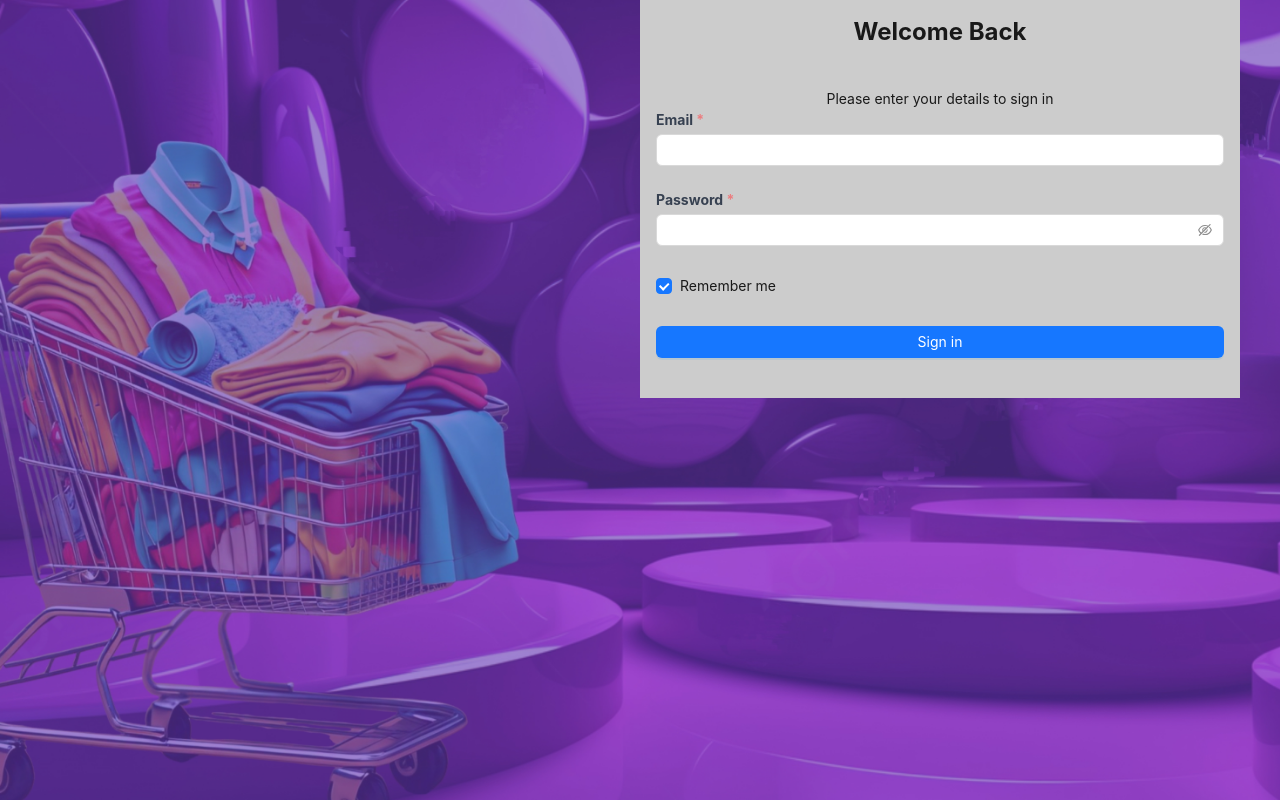
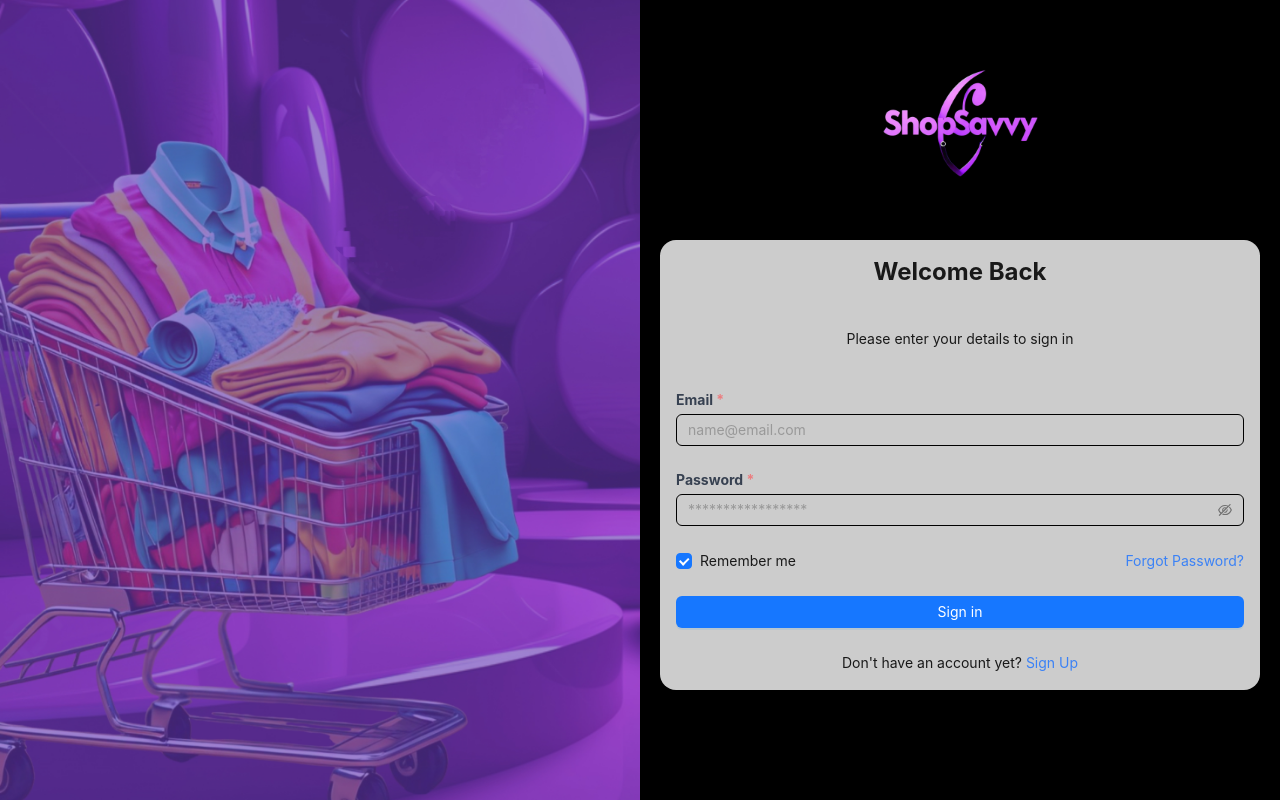
Before and after one commit to emmanex0121/shopsavvy, a React app in the folder frontend/: page / in a window 1280 px wide. Built offline with nearby package versions, Linux system fonts and the light colour scheme; the HTML template or start-up script is replaced by a standard one.

Commit message:
login page design

```diff
--- a/frontend/package.json
+++ b/frontend/package.json
@@ -11,6 +11,7 @@
   },
   "dependencies": {
     "antd": "^5.20.2",
+    "prop-types": "^15.8.1",
     "react": "^18.3.1",
     "react-dom": "^18.3.1",
     "react-router-dom": "^6.26.1"
--- a/frontend/src/common/components/ui/Background.jsx
+++ b/frontend/src/common/components/ui/Background.jsx
@@ -5,13 +5,13 @@ const Background = () => {
     <div className="relative h-[100vh]">
       <div className="absolute inset-0 -z-10 bg-gradient-to-br from-violet-500 via-purple-300 to-fuchsia-500 transition-opacity duration-1000 ease-in-out opacity-100 hover:opacity-0"></div>
       <div className="absolute inset-0 -z-10 bg-gradient-to-tr from-violet-500 via-purple-300 to-fuchsia-500 transition-opacity duration-1000 ease-in-out opacity-0 hover:opacity-100"></div>
-      <div className="absolute inset-0 -z-10">
+      {/* <div className="absolute inset-0 -z-10">
         <img
           src={bgImage}
           alt="background"
           className="h-full w-full object-cover"
         />
-      </div>
+      </div> */}
       {/* <div
         className={`absolute inset-0 bg-cover bg-center bg-[url('${bgImage}')]`}></div> */}
     </div>
--- a/frontend/src/common/components/ui/LoginForm.jsx
+++ b/frontend/src/common/components/ui/LoginForm.jsx
@@ -1,4 +1,6 @@
 import { Button, Checkbox, Form, Input } from "antd";
+import { Link } from "react-router-dom";
+
 const onFinish = (values) => {
   console.log("Success:", values);
 };
@@ -7,14 +9,8 @@ const onFinishFailed = (errorInfo) => {
 };
 const LoginForm = () => (
   <Form
-    className="w-full max-w-lg bg-customGrey p-4"
+    className="w-full max-w-lg bg-customGrey p-4 rounded-2xl"
     name="basic"
-    // labelCol={{
-    //   span: 8,
-    // }}
-    // wrLoginFormerCol={{
-    //   span: 16,
-    // }}
     style={{
       maxWidth: 600,
     }}
@@ -25,7 +21,7 @@ const LoginForm = () => (
     onFinishFailed={onFinishFailed}
     autoComplete="off">
     <h1 className="text-center text-2xl font-bold mb-10">Welcome Back</h1>
-    <p className="text-center">Please enter your details to sign in</p>
+    <p className="text-center mb-10">Please enter your details to sign in</p>
 
     <Form.Item
       // label="Email"
@@ -33,13 +29,17 @@ const LoginForm = () => (
       rules={[
         {
           required: true,
+          type: "email",
           message: "Please input your email!",
         },
       ]}>
       <label className="block text-sm font-bold text-gray-700">
         Email <span className="text-customOrange">*</span>
       </label>
-      <Input className="mt-1" />
+      <Input
+        className="mt-1 bg-customGrey border-black"
+        placeholder="name@email.com"
+      />
     </Form.Item>
 
     <Form.Item
@@ -54,18 +54,20 @@ const LoginForm = () => (
       <label className="block text-sm font-bold text-gray-700">
         Password <span className="text-customOrange">*</span>
       </label>
-      <Input.Password className="mt-1" />
+      <Input.Password
+        className="mt-1 bg-customGrey border-black"
+        placeholder="*****************"
+      />
     </Form.Item>
 
-    <Form.Item
-      name="remember"
-      valuePropName="checked"
-      wrLoginFormerCol={{
-        offset: 8,
-        span: 16,
-      }}>
-      <Checkbox>Remember me</Checkbox>
-    </Form.Item>
+    <div className="flex justify-between items-center mb-6">
+      <Form.Item name="remember" valuePropName="checked" noStyle>
+        <Checkbox>Remember me</Checkbox>
+      </Form.Item>
+      <a className="text-blue-500 hover:text-blue-700" href="#">
+        Forgot Password?
+      </a>
+    </div>
 
     <Form.Item
       wrLoginFormerCol={{
@@ -76,6 +78,15 @@ const LoginForm = () => (
         Sign in
       </Button>
     </Form.Item>
+
+    <div className="text-center">
+      <p>
+        Don&apos;t have an account yet?{" "}
+        <Link className="text-blue-500 hover:text-blue-700" to="/register">
+          Sign Up
+        </Link>
+      </p>
+    </div>
   </Form>
 );
 export default LoginForm;
--- /dev/null
+++ b/frontend/src/common/components/ui/SavyyLogo.jsx
@@ -0,0 +1,17 @@
+import PropTypes from "prop-types";
+import savvyLogo from "../../../assets/images/shopsavvy-logo.png";
+
+const SavyyLogo = ({ width = "20vh" }) => {
+  return (
+    <div className="text-center" style={{ width }}>
+      <img className="w-full" src={savvyLogo} alt="shopsavvy-logo" />
+    </div>
+  );
+};
+
+// Define PropTypes
+SavyyLogo.propTypes = {
+  width: PropTypes.string,
+};
+
+export default SavyyLogo;
--- a/frontend/src/views/Login/Login.jsx
+++ b/frontend/src/views/Login/Login.jsx
@@ -1,8 +1,7 @@
-import bg from "../../assets/images/bg.png";
-// import logo from "../../assets/images/logo.png";
+// import bg from "../../assets/images/bg.png";
 import LoginForm from "../../common/components/ui/LoginForm";
 import bgImage from "../../assets/images/bg-cart-large.jpg";
-import logo from "../../assets/images/shopsavvy-logo.png"
+import SavyyLogo from "../../common/components/ui/SavyyLogo";
 
 const Login = () => {
   // const onFinish = (values) => {
@@ -19,8 +18,8 @@ const Login = () => {
       style={{
         backgroundImage: `url(${bgImage})`,
       }}>
-      <section className="w-full md:w-1/2 h-[100vh] fixed right-0">
-      <img src="" alt="" />
+      <section className="w-full md:w-1/2 h-[100vh] fixed right-0 bg-black flex flex-col items-center">
+        <SavyyLogo width="30vh" />
         <LoginForm />
       </section>
     </div>
```
Also changed, not shown: frontend/requirements.txt, 2 other files (tests, documents, lock files or other folders).
